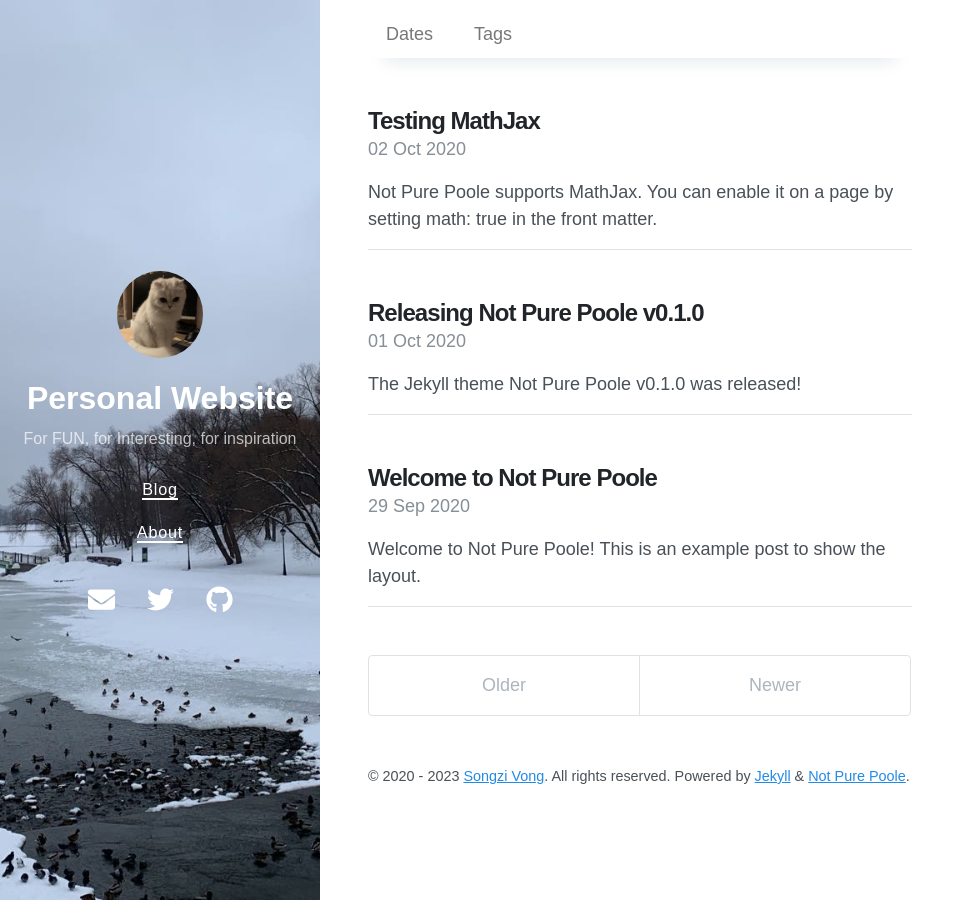
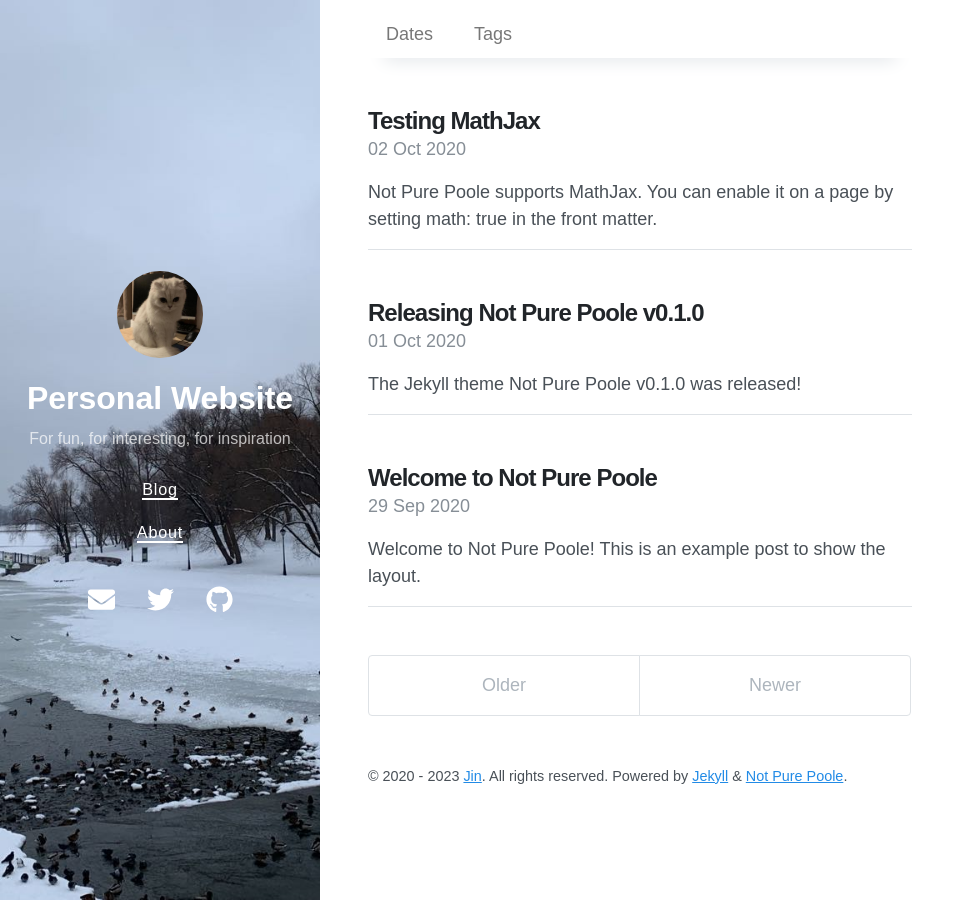
Before and after one commit to New-lay/New-lay.github.io, a Jekyll site: the page built from index.html, in a window 1280 px wide. Shown: the whole page, without its empty margins (0-975 px from the left). Built offline with Jekyll 4.4.1, drawn with Linux system fonts in a browser that asks for light colours; nearby versions of some CDN libraries; the list of posts is cut into pages by our own code.

Commit message:
Update _config.yml

```diff
--- a/_config.yml
+++ b/_config.yml
@@ -1,6 +1,6 @@
 # Setup
 title: Personal Website
-description: For FUN, for Interesting, for inspiration
+description: For fun, for interesting, for inspiration
 url: https://new-lay.github.io/
 avatar: /avatar.jpeg
 paginate: 5
@@ -54,6 +54,6 @@ sass:
 
 # Specify the author for blog posts
 author:
-  name: Songzi Vong
-  url: https://github.com/vszhub/
-  email: vszhub@gmail.com
+  name: Jin
+  url: https://github.com/New-lay/
+  email: jinshuiwang0526@gmail.com
```
